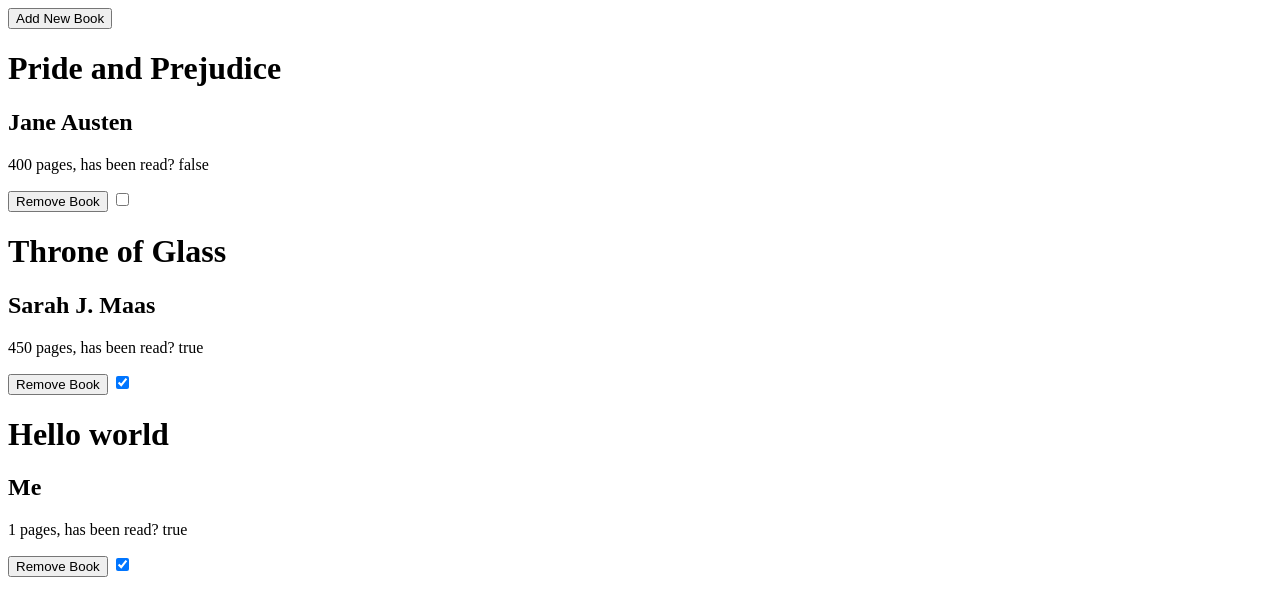
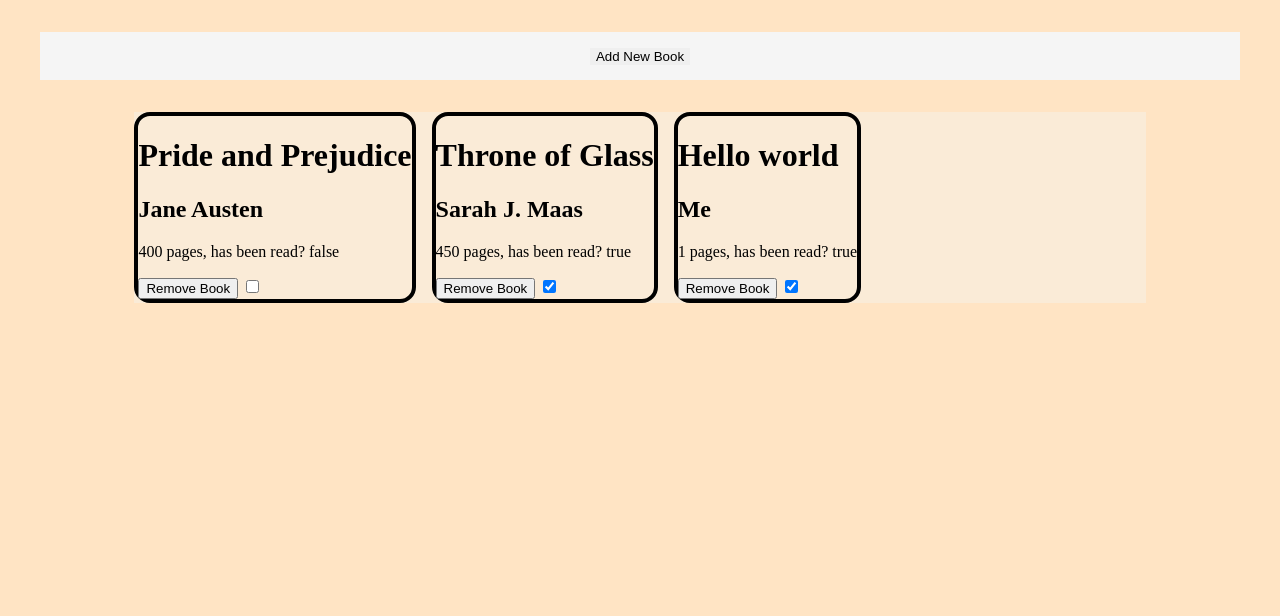
Before and after one commit to izzyharker/top_library_site, a plain HTML site: page index.html in a window 1280 px wide. Drawn offline with Linux system fonts and the light colour scheme.

Commit message:
started working on style and cards for display

```diff
--- a/index.html
+++ b/index.html
@@ -4,10 +4,13 @@
     <meta charset="UTF-8">
 	<meta name="viewport" content="width=device-width, initial-scale=1.0">
     <title>Document</title>
+    <link rel="stylesheet" href="style.css">
 </head>
 <body>
     <div class="header">
+      	<div class="open-form-button">
     		<button onclick="openForm()">Add New Book</button>
+    	</div>
     </div>
     <form action="" method="get" class="book-form" name="book-form" style="display: none;" id="form" onsubmit="return validateForm()">
         <div class="book-form">
--- a/main.js
+++ b/main.js
@@ -93,6 +93,7 @@
     // then reset it for each book
     for (let i = 0; i < number_of_books; i++) {
         let card = document.createElement("div")
+        card.className = "book-card"
         card.innerHTML = library[i].displayHTML()
         libraryDisplay.appendChild(card)
 
--- a/style.css
+++ b/style.css
@@ -0,0 +1,44 @@
+/* TODO: Make site look prettier :) */
+body {
+    background-color: bisque;
+}
+
+.header {
+    height: 3rem;
+    width: auto;
+    background-color: whitesmoke;
+    padding: 0;
+    margin: 2rem;
+    display: flex;
+    flex-direction: column;
+    justify-content: center;
+}
+
+.open-form-button {
+    /* border: 3px solid red; */
+    display: flex;
+    justify-content: center;
+    align-items: center;
+}
+
+.open-form-button button {
+    border: none;
+    margin: 0 auto;
+}
+
+.library-display {
+    width: 80%;
+    height: 100%;
+    margin: 0 auto;
+    background-color: antiquewhite;
+    display: flex;
+    gap: 1rem;
+    flex-wrap: wrap;
+}
+
+.book-card {
+    background-color: antiquewhite;
+    border: 4px solid black;
+    border-radius: 1rem;
+    flex: 0 0 auto;
+}
```
Lines whose indentation alone changed are shown as unchanged.
